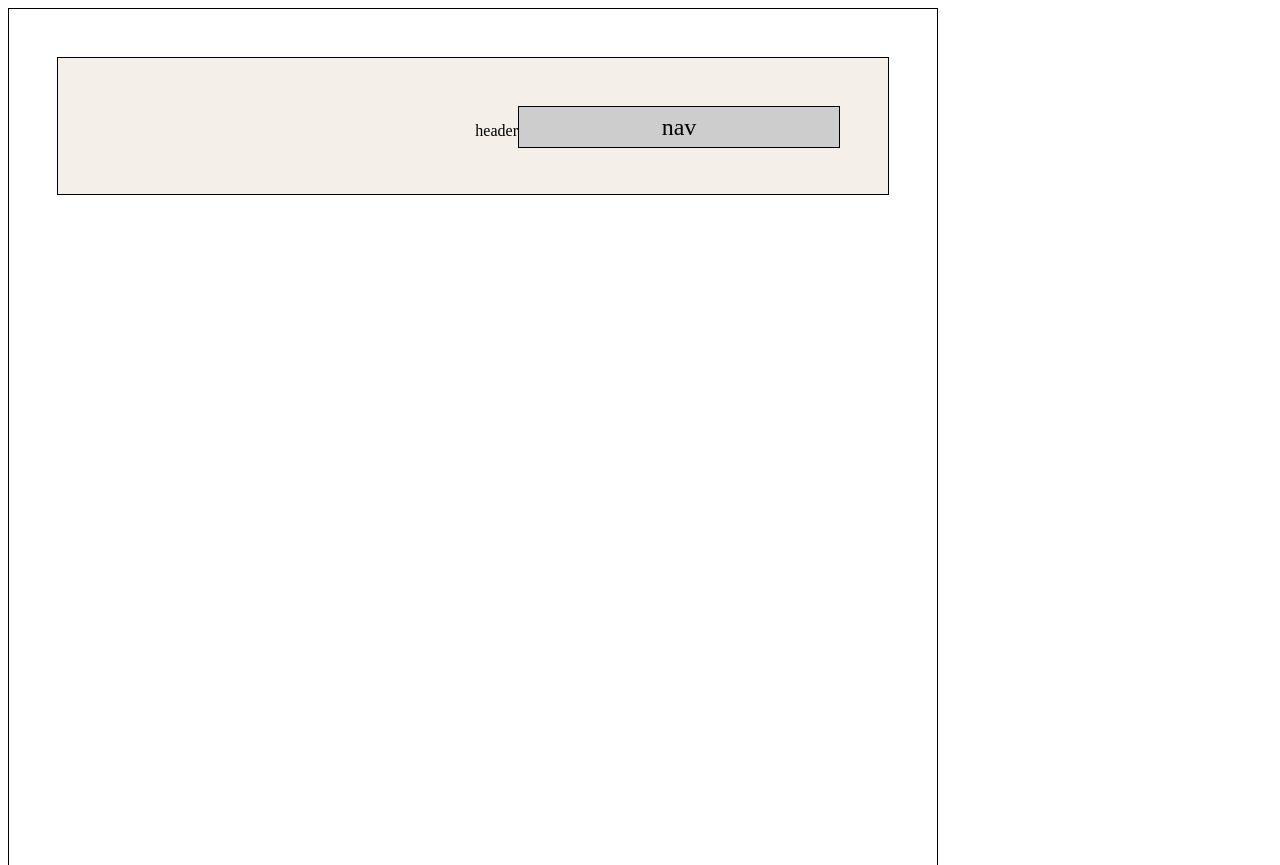
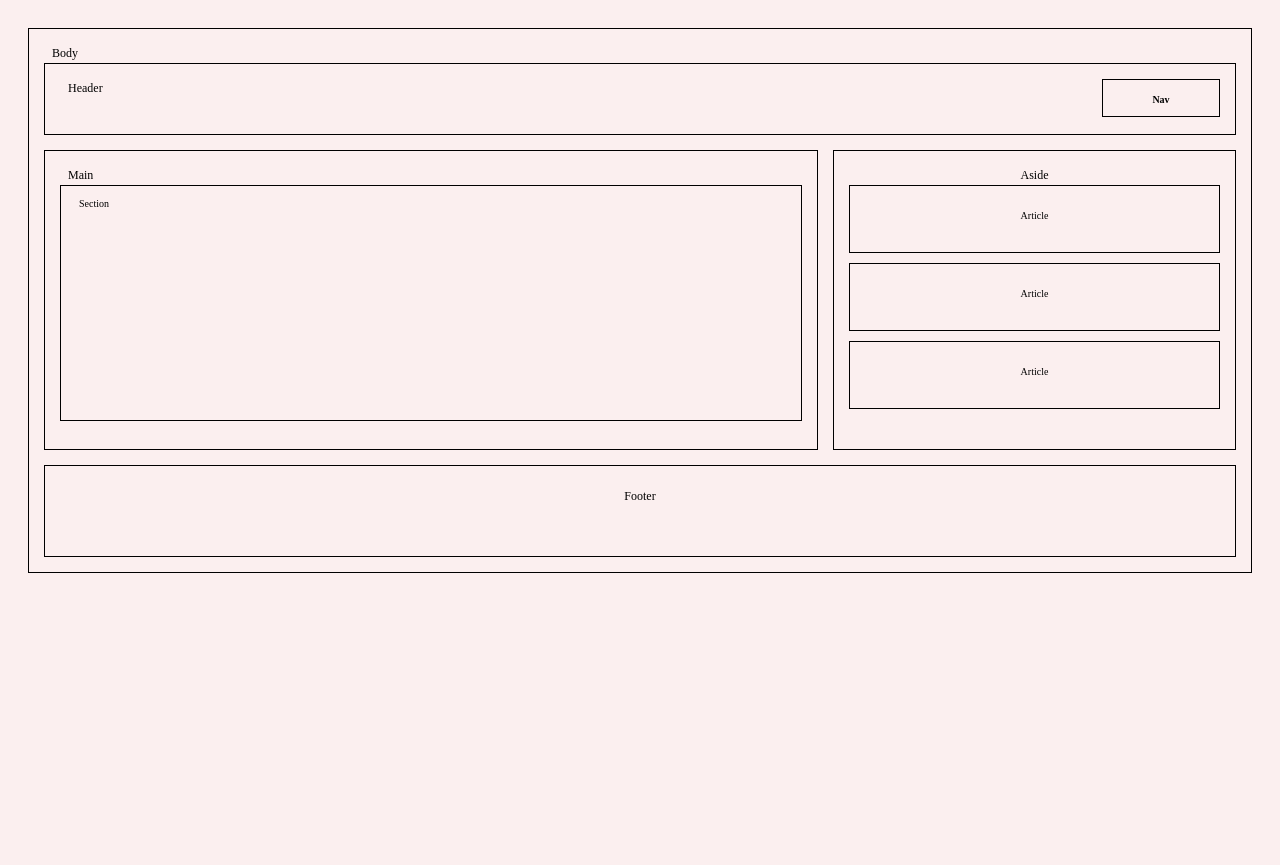
Before and after one commit to lopreti/LIMA, a plain HTML site: page aula_1/index.html in a window 1280 px wide. Shown: the top 865 px of the page. After the commit the page ends 800 px from the top, so only its background shows below. Drawn offline with Linux system fonts and the light colour scheme.

Commit message:
update css e html

```diff
--- a/aula_1/css/style.css
+++ b/aula_1/css/style.css
@@ -1,34 +1,112 @@
-.nav{
-   font-size: 1.5rem;
-   align-items: center;
-   justify-content: center;
-}
-
-body{
-        width: 65vw;
-        border: 1px solid rgb(0, 0, 0);
-        border-style: solid;
-        display: flex;
-        align-items: flex-start;
-        height: 95vh;
-        padding: 3rem;
-}
- header {
-        background-color: rgb(244, 239, 232);
-        width: 60vw;
-        border: 1px solid rgb(0, 0, 0);
-        border-style: solid;
-        display: flex;
-        justify-content: flex-end;
-        align-items: flex-start;
-        height: 5vh;
-        padding: 3rem;
- }
-nav {
-    background-color: rgb(206, 205, 205);
-    width: 25vw;
-    height: 5vh;
-    border: 1px solid rgb(0, 0, 0);
-    border-style: solid;
-    display: flex;
- }
+html{
+      margin: 0;
+      padding: 0;
+  }
+  body {
+      padding: 20px;
+       background-color: #fbefef;
+  }
+  .body-container {
+      border: 1px solid #000000;
+      padding: 15px;
+      position: relative;
+      min-height: 500px;
+  }
+  .body-label {
+      top: -10px;
+      left: 10px;
+      padding: 2px 8px;
+      font-size: 12px;
+  }
+  .header-container {
+      border: 1px solid #000000;
+      padding: 15px;
+      margin-bottom: 15px;
+      position: relative;
+      height: 40px;
+  }
+  .header-label {
+      top: -10px;
+      left: 10px;
+      padding: 2px 8px;
+      font-size: 12px;
+  }
+  .nav-container {
+      border: 1px solid #000000;
+      padding: 8px;
+      position: absolute;
+      right: 15px;
+      top: 15px;
+      width: 100px;
+      height: 20px;
+  }
+  .nav-label {
+      font-size: 10px;
+      font-weight: bold;
+      text-align: center;
+      line-height: 24px;
+  }
+  .main-section-container {
+      display: flex;
+      gap: 15px;
+      margin-bottom: 15px;
+      height: 300px;
+  }
+  .main-container {
+      border: 1px solid #000000;
+      padding: 15px;
+      flex: 2;
+  }
+  .main-label {
+      top: -10px;
+      left: 10px;
+      padding: 2px 8px;
+      font-size: 12px;
+  }
+  .section-container {
+      border: 1px solid #000000;
+      padding: 10px;
+      height: 80%;
+      position: relative;
+  }
+  .section-label {
+      top: -10px;
+      left: 10px;
+      padding: 2px 8px;
+      font-size: 10px;
+  }
+  .aside-container {
+      border: 1px solid #000000;
+      padding: 15px;
+      flex: 1;
+      position: relative;
+  }
+  .aside-label {
+      top: -10px;
+      left: 10px;
+      padding: 2px 8px;
+      font-size: 12px;
+      text-align: center;
+  }
+  .article-container {
+      border: 1px solid #000000;
+      padding: 8px;
+      margin-bottom: 10px;
+      height: 50px;
+  }
+  .article-label {
+      font-size: 10px;
+      text-align: center;
+      line-height: 44px;
+  }
+  .footer-container {
+      border: 1px solid #000000;
+      padding: 15px;
+      position: relative;
+      height: 60px;
+  }
+  .footer-label {
+      text-align: center;
+      line-height: 30px;
+      font-size: 12px;
+  }
--- a/aula_1/index.html
+++ b/aula_1/index.html
@@ -9,21 +9,47 @@
     <link rel="stylesheet" href="./css/style.css">
 
 </head>
+
 <body>
-    <header >
-        <p>header</p>
-        <nav class="nav"><p>nav</p></nav>
-    </header>
-        <div>
-            <main>
-            <section></section>
-            <aside>
-                <aticle>
+    <div class="body-container">
+        <div class="body-label">Body</div>
 
-                </aticle>
-            </aside>
+        <div class="header-container">
+            <div class="header-label">Header</div>
+            <div class="nav-container">
+                <div class="nav-label">Nav</div>
+            </div>
+        </div>
+        <main>
+            <div class="main-section-container">
+                <div class="main-container">
+                    <div class="main-label">Main</div>
+                    <div class="section-container">
+                        <div class="section-label">Section</div>
+                    </div>
+                </div>
+                <div class="aside-container">
+                    <div class="aside-label">Aside</div>
+                    <div class="article-container">
+                        <div class="article-label">Article</div>
+                    </div>
+                    <div class="article-container">
+                        <div class="article-label">Article</div>
+                    </div>
+                    <div class="article-container">
+                        <div class="article-label">Article</div>
+                    </div>
+                </div>
+            </div>
         </main>
+
+        <footer>
+            <div class="footer-container">
+                <div class="footer-label">Footer</div>
+            </div>
+        </footer>
     </div>
-    <footer></footer>
+    </div>
 </body>
+
 </html>
```
